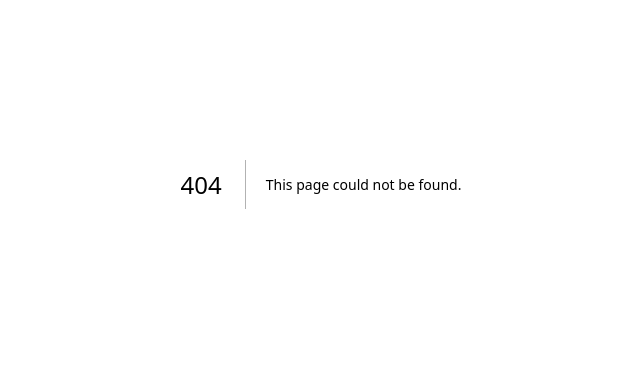
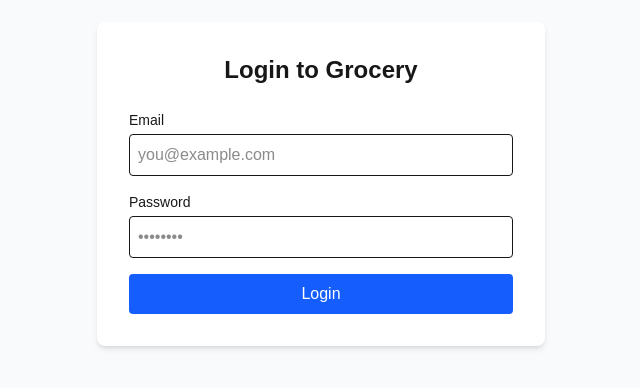
Before and after one commit to damar-94/grosur-frontend, a Next.js app: page /login in a window 1280 px wide. Before the commit this address had no page. Shown: the part 216-604 px from the top of the page, without its empty margins (319-959 px from the left). Built offline with nearby package versions, Linux system fonts and the light colour scheme.

Commit message:
feat(auth-ui): implement login form with zod validation

```diff
--- /dev/null
+++ b/app/login/page.tsx
@@ -0,0 +1,84 @@
+// src/app/login/page.tsx
+"use client";
+
+import { useState } from "react";
+import { useRouter } from "next/navigation";
+import { useForm } from "react-hook-form";
+import { zodResolver } from "@hookform/resolvers/zod";
+import { loginSchema, LoginFormValues } from "@/schemas/auth.schema";
+import { api } from "@/lib/axiosInstance";
+import { useAppStore } from "@/store/useAppStore";
+
+export default function LoginPage() {
+  const router = useRouter();
+  const setUser = useAppStore((state) => state.setUser);
+  const [serverError, setServerError] = useState("");
+
+  const {
+    register,
+    handleSubmit,
+    formState: { errors, isSubmitting },
+  } = useForm<LoginFormValues>({
+    resolver: zodResolver(loginSchema),
+  });
+
+  const onSubmit = async (data: LoginFormValues) => {
+    try {
+      setServerError("");
+      const res = await api.post("/login", data);
+      setUser(res.data.data); // Save user to Zustand store
+      router.push("/"); // Redirect to homepage
+    } catch (error: any) {
+      setServerError(error.response?.data?.message || "Login failed");
+    }
+  };
+
+  return (
+    <main className="flex min-h-screen items-center justify-center p-4 bg-gray-50">
+      <div className="w-full max-w-md p-8 space-y-6 bg-white rounded-lg shadow-md">
+        <h1 className="text-2xl font-bold text-center">Login to Grocery</h1>
+
+        {serverError && (
+          <div className="p-3 text-sm text-red-500 bg-red-100 rounded">
+            {serverError}
+          </div>
+        )}
+
+        <form onSubmit={handleSubmit(onSubmit)} className="space-y-4">
+          <div>
+            <label className="block text-sm font-medium">Email</label>
+            <input
+              {...register("email")}
+              className="w-full p-2 mt-1 border rounded focus:ring focus:ring-blue-200"
+              placeholder="you@example.com"
+            />
+            {errors.email && (
+              <p className="mt-1 text-xs text-red-500">{errors.email.message}</p>
+            )}
+          </div>
+
+          <div>
+            <label className="block text-sm font-medium">Password</label>
+            <input
+              type="password"
+              {...register("password")}
+              className="w-full p-2 mt-1 border rounded focus:ring focus:ring-blue-200"
+              placeholder="••••••••"
+            />
+            {errors.password && (
+              <p className="mt-1 text-xs text-red-500">{errors.password.message}</p>
+            )}
+          </div>
+
+          <button
+            type="submit"
+            disabled={isSubmitting}
+            className="w-full py-2 text-white bg-blue-600 rounded hover:bg-blue-700 disabled:opacity-50"
+          >
+            {isSubmitting ? "Logging in..." : "Login"}
+          </button>
+        </form>
+      </div>
+    </main>
+  );
+}
--- /dev/null
+++ b/src/schemas/auth.schema.ts
@@ -0,0 +1,10 @@
+// src/schemas/auth.schema.ts
+import { z } from "zod";
+
+export const loginSchema = z.object({
+  email: z.string().min(1, "Email is required").email("Invalid email format"),
+  password: z.string().min(6, "Password must be at least 6 characters"),
+});
+
+// Infer the TypeScript type directly from the schema
+export type LoginFormValues = z.infer<typeof loginSchema>;
```
